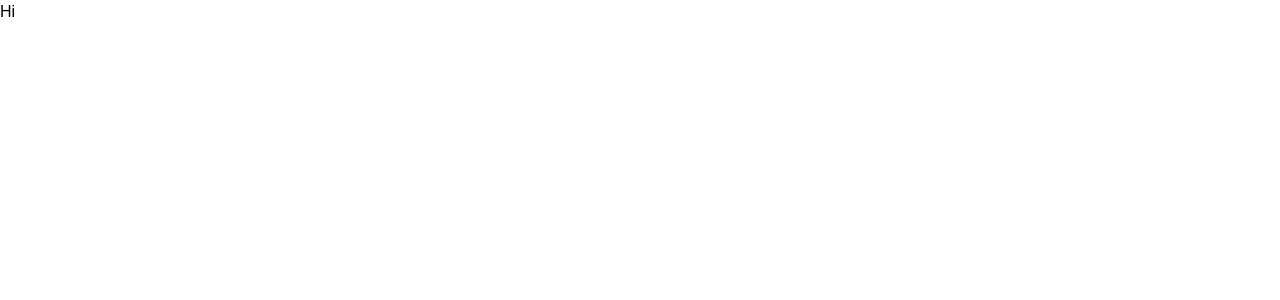
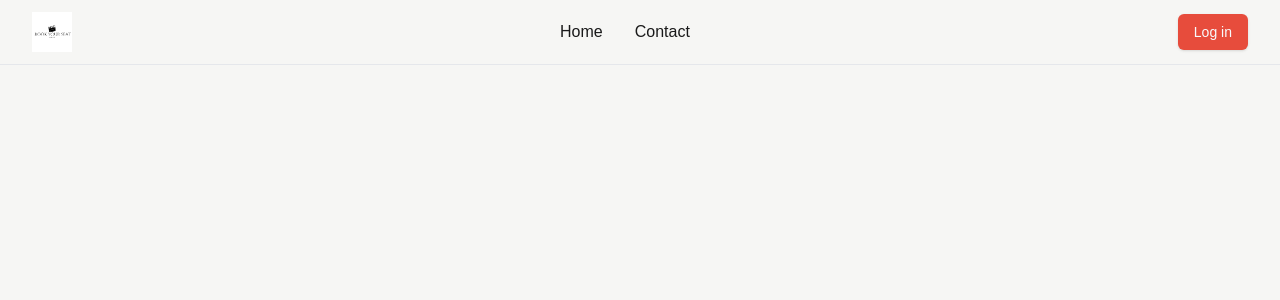
Before and after one commit to Aayush0966/book-your-seat, a Next.js app: page / in a window 1280 px wide. Shown: the top 300 px of the page. Built offline with nearby package versions, Linux system fonts and the light colour scheme.

Commit message:
feat: implement navigation component, update layout and styles

```diff
--- a/next.config.ts
+++ b/next.config.ts
@@ -1,7 +1,14 @@
 import type { NextConfig } from 'next';
 
 const nextConfig: NextConfig = {
-  /* config options here */
+  images:{
+    remotePatterns:[
+      {
+        hostname: 'img.icons8.com',
+        protocol: 'https'
+      }
+    ]
+  }
 };
 
 export default nextConfig;
--- a/package.json
+++ b/package.json
@@ -26,6 +26,7 @@
   },
   "dependencies": {
     "@prisma/client": "^6.1.0",
+    "@radix-ui/react-slot": "^1.1.1",
     "@tanstack/react-query": "^5.62.10",
     "axios": "^1.7.9",
     "class-variance-authority": "^0.7.1",
--- a/src/app/layout.tsx
+++ b/src/app/layout.tsx
@@ -1,15 +1,12 @@
 import type { Metadata } from 'next';
-import { Geist, Geist_Mono } from 'next/font/google';
+import { Roboto } from 'next/font/google';
 import './styles/globals.css';
+import Navigation from '@/components/Navigation';
 
-const geistSans = Geist({
-  variable: '--font-geist-sans',
-  subsets: ['latin'],
-});
 
-const geistMono = Geist_Mono({
-  variable: '--font-geist-mono',
-  subsets: ['latin'],
+const roboto = Roboto({
+  variable: '--font-roboto',
+  weight: '500'
 });
 
 export const metadata: Metadata = {
@@ -25,8 +22,10 @@ export default function RootLayout({
   return (
     <html lang="en">
       <body
-        className={`${geistSans.variable} ${geistMono.variable} antialiased`}
+        className={`${roboto.variable} antialiased`}
       >
+        <Navigation />
+
         {children}
       </body>
     </html>
--- a/src/app/page.tsx
+++ b/src/app/page.tsx
@@ -1,3 +1,7 @@
+
 export default function Home() {
-  return <div>Hi</div>;
+  return  (
+  <div className="min-h-screen bg-background">
+ </div>
+  )
 }
--- /dev/null
+++ b/src/components/Navigation.tsx
@@ -0,0 +1,116 @@
+'use client'
+
+import React, { useState } from 'react';
+import Image from 'next/image';
+import Link from 'next/link';
+import { Button } from '@/components/ui/button';
+import { Menu, X } from 'lucide-react';
+import logo from '@/assets/studio.png';
+import { usePathname } from 'next/navigation'
+
+
+const Navigation = () => {
+  const [isOpen, setIsOpen] = useState(false);
+  const loggedIn = false;
+  const pathname = usePathname()
+
+  const navItems = [
+    { name: 'Home', path: '/home' },
+    { name: 'Contact', path: '/contact' }
+  ];
+
+  return (
+    <nav className="w-full border-b bg-background shadow-sm">
+      <div className="max-w-7xl mx-auto px-4 sm:px-6 lg:px-8">
+        <div className="flex justify-between h-16 items-center">
+          <Link href="/" className="flex items-center">
+            <Image
+              src={logo}
+              width={40}
+              height={40}
+              alt="Studio Logo"
+              className="hover:scale-105 transition-transform duration-200"
+            />
+          </Link>
+
+          <div className="hidden md:flex items-center space-x-8">
+            {navItems.map(item => (
+              <Link
+                key={item.name}
+                href={item.path}
+                className={`relative text-dark-text hover:text-primary transition-colors duration-200 py-2 group ${pathname === item.path? 'text-primary': ''}`}
+              >
+                {item.name}
+                <span className={`absolute bottom-0 left-0 w-0 h-0.5 bg-primary transition-all duration-200 group-hover:w-full ${pathname === item.path? 'w-full': ''}`} />
+              </Link>
+            ))}
+          </div>
+
+          <div className="hidden md:flex items-center">
+            {!loggedIn ? (
+              <Button
+                className="bg-primary hover:bg-dark-primary transition-colors duration-200"
+                aria-label="Log in"
+              >
+                Log in
+              </Button>
+            ) : (
+              <div className="relative group">
+                <Image
+                  className="rounded-full hover:ring-2 ring-primary transition-all duration-200 cursor-pointer"
+                  src="https://img.icons8.com/ios-filled/50/user-male-circle.png"
+                  width={40}
+                  height={40}
+                  alt="User profile"
+                />
+              </div>
+            )}
+          </div>
+
+          <div className="md:hidden">
+            <button
+              onClick={() => setIsOpen(!isOpen)}
+              className="p-2 rounded-md text-text-secondary hover:text-primary hover:bg-background-secondary/10 transition-colors duration-200"
+              aria-expanded={isOpen}
+              aria-label="Toggle menu"
+            >
+              {isOpen ? (
+                <X className="h-6 w-6" />
+              ) : (
+                <Menu className="h-6 w-6" />
+              )}
+            </button>
+          </div>
+        </div>
+      </div>
+
+      <div
+        className={`md:hidden transition-all duration-200 ease-in-out ${
+          isOpen ? 'max-h-48 opacity-100' : 'max-h-0 opacity-0 overflow-hidden'
+        }`}
+      >
+        <div className="px-4 pt-2 pb-3 space-y-1 bg-background-secondary/5">
+          {navItems.map(item => (
+            <Link
+              key={item.name}
+              href={item.path}
+              className="block px-3 py-2 text-text-secondary hover:text-primary hover:bg-background-secondary/10 rounded-md transition-colors duration-200"
+              onClick={() => setIsOpen(false)}
+            >
+              {item.name}
+            </Link>
+          ))}
+          {!loggedIn && (
+            <Button
+              className="w-full mt-2 bg-primary hover:bg-dark-primary transition-colors duration-200"
+            >
+              Log in
+            </Button>
+          )}
+        </div>
+      </div>
+    </nav>
+  );
+};
+
+export default Navigation;
--- /dev/null
+++ b/src/components/ui/button.tsx
@@ -0,0 +1,57 @@
+import * as React from "react"
+import { Slot } from "@radix-ui/react-slot"
+import { cva, type VariantProps } from "class-variance-authority"
+
+import { cn } from "@/lib/utils"
+
+const buttonVariants = cva(
+  "inline-flex items-center justify-center gap-2 whitespace-nowrap rounded-md text-sm font-medium transition-colors focus-visible:outline-none focus-visible:ring-1 focus-visible:ring-slate-950 disabled:pointer-events-none disabled:opacity-50 [&_svg]:pointer-events-none [&_svg]:size-4 [&_svg]:shrink-0 dark:focus-visible:ring-slate-300",
+  {
+    variants: {
+      variant: {
+        default:
+          "bg-slate-900 text-slate-50 shadow hover:bg-slate-900/90 dark:bg-slate-50 dark:text-slate-900 dark:hover:bg-slate-50/90",
+        destructive:
+          "bg-red-500 text-slate-50 shadow-sm hover:bg-red-500/90 dark:bg-red-900 dark:text-slate-50 dark:hover:bg-red-900/90",
+        outline:
+          "border border-slate-200 bg-white shadow-sm hover:bg-slate-100 hover:text-slate-900 dark:border-slate-800 dark:bg-slate-950 dark:hover:bg-slate-800 dark:hover:text-slate-50",
+        secondary:
+          "bg-slate-100 text-slate-900 shadow-sm hover:bg-slate-100/80 dark:bg-slate-800 dark:text-slate-50 dark:hover:bg-slate-800/80",
+        ghost: "hover:bg-slate-100 hover:text-slate-900 dark:hover:bg-slate-800 dark:hover:text-slate-50",
+        link: "text-slate-900 underline-offset-4 hover:underline dark:text-slate-50",
+      },
+      size: {
+        default: "h-9 px-4 py-2",
+        sm: "h-8 rounded-md px-3 text-xs",
+        lg: "h-10 rounded-md px-8",
+        icon: "h-9 w-9",
+      },
+    },
+    defaultVariants: {
+      variant: "default",
+      size: "default",
+    },
+  }
+)
+
+export interface ButtonProps
+  extends React.ButtonHTMLAttributes<HTMLButtonElement>,
+    VariantProps<typeof buttonVariants> {
+  asChild?: boolean
+}
+
+const Button = React.forwardRef<HTMLButtonElement, ButtonProps>(
+  ({ className, variant, size, asChild = false, ...props }, ref) => {
+    const Comp = asChild ? Slot : "button"
+    return (
+      <Comp
+        className={cn(buttonVariants({ variant, size, className }))}
+        ref={ref}
+        {...props}
+      />
+    )
+  }
+)
+Button.displayName = "Button"
+
+export { Button, buttonVariants }
--- a/src/lib/prisma.ts
+++ b/src/lib/prisma.ts
@@ -1,7 +1,6 @@
 import { PrismaClient } from "@prisma/client";
 
 let db : PrismaClient;
-
 
 let prisma: PrismaClient;
 
--- a/tailwind.config.ts
+++ b/tailwind.config.ts
@@ -10,15 +10,52 @@ export default {
     theme: {
         extend: {
             colors: {
-  			background: 'var(--background)',
-  			foreground: 'var(--foreground)'
+                // Main theme colors based on cinematic vibe
+                background: '#F6F6F4',
+                'dark-background': '#1c1c1c',    // Dark Charcoal
+                'background-secondary': '#bdc3c7', // Smoke Grey
+                'dark-background-secondary': '#000000', // Deep Black
+                text: '#bdc3c7',                // Smoke Grey
+                'dark-text': '#1a1a1a',
+                'text-secondary': '#7f8c8d',
+                'dark-text-secondary': '#95a5a6',
+
+                // Primary action colors
+                primary: '#e74c3c',             // Crimson Red
+                'dark-primary': '#c0392b',      // Darker Crimson
+                secondary: '#f39c12',           // Golden Yellow
+                'dark-secondary': '#d35400',    // Darker Golden
+                accent: '#e67e22',              // Orange accent
+                'dark-accent': '#d35400',
+
+                // Status colors
+                success: '#27ae60',
+                'dark-success': '#2ecc71',
+                warning: '#f39c12',
+                'dark-warning': '#f1c40f',
+                error: '#e74c3c',
+                'dark-error': '#c0392b'
             },
-  		borderRadius: {
-  			lg: 'var(--radius)',
-  			md: 'calc(var(--radius) - 2px)',
-  			sm: 'calc(var(--radius) - 4px)'
+            animation: {
+                'fade-in': 'fadeIn 0.5s ease-in',
+                'slide-up': 'slideUp 0.6s ease-out',
+                'zoom-in': 'zoomIn 0.4s ease-out'
+            },
+            keyframes: {
+                fadeIn: {
+                    '0%': { opacity: '0' },
+                    '100%': { opacity: '1' }
+                },
+                slideUp: {
+                    '0%': { transform: 'translateY(20px)', opacity: '0' },
+                    '100%': { transform: 'translateY(0)', opacity: '1' }
+                },
+                zoomIn: {
+                    '0%': { transform: 'scale(0.95)', opacity: '0' },
+                    '100%': { transform: 'scale(1)', opacity: '1' }
                 }
             }
         },
+    },
     plugins: [require("tailwindcss-animate")],
 } satisfies Config;
```
Also changed, not shown: src/assets/studio.png (added), 1 other file (tests, documents, lock files or other folders). Lines whose indentation alone changed are shown as unchanged.
